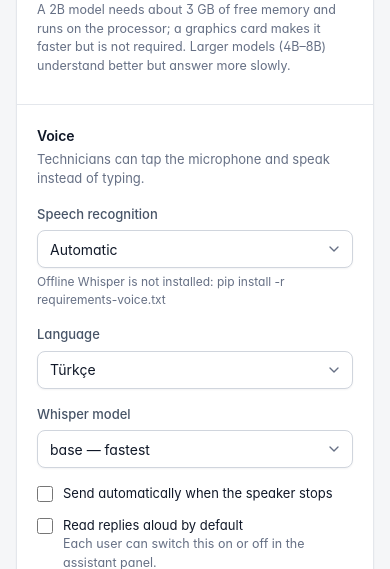
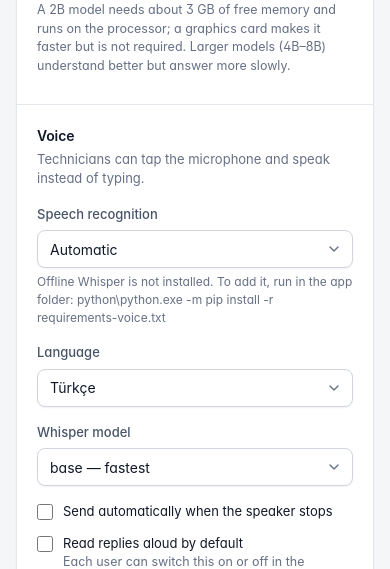
Before and after one commit to Goelcuek/ERP-Fatura, a Python web app: template app/templates/settings/assistant.html in a window 390 px wide. Shown: the part 1867-2436 px from the top of the page. Run offline with Jinja, Linux system fonts and the light colour scheme; the template is opened without the code that fills it, so the values that code supplies are empty.

Commit message:
Assistant: no microphone button when voice is off; bundle-friendly Whisper hint
- With Settings → Assistant → Speech recognition set to Off, the microphone
  button is no longer shown (it only produced an error); the panel script
  copes with the button being absent.
- The "Whisper not installed" hint now gives the command that works in the
  Windows package (python\python.exe -m pip install -r requirements-voice.txt).

Voice stays on "Automatic" by default: Whisper when installed, otherwise the
browser's speech recognition.

Co-Authored-By: Claude Opus 5.5 <noreply@anthropic.com>
Claude-Session: https://claude.ai/code/session_01LQg1N9SZWYC6veY7Nsx2wc

```diff
--- a/app/static/js/assistant.js
+++ b/app/static/js/assistant.js
@@ -186,7 +186,7 @@
   const SR = window.SpeechRecognition || window.webkitSpeechRecognition;
   let recognizer = null, recorder = null, chunks = [], stopTimer = null;
 
-  function micState(on) { micBtn.classList.toggle("is-on", on); root.classList.toggle("is-listening", on); }
+  function micState(on) { micBtn?.classList.toggle("is-on", on); root.classList.toggle("is-listening", on); }
 
   function startBrowser() {
     if (!SR) { setStatus(T.no_mic); return; }
@@ -248,7 +248,7 @@
     setStatus(T.listening);
   }
 
-  micBtn.addEventListener("click", async () => {
+  micBtn?.addEventListener("click", async () => {
     await load();
     if (!window.isSecureContext) { setStatus(T.need_https); return; }
     if (recognizer) { recognizer.stop(); return; }
--- a/app/templates/partials/assistant.html
+++ b/app/templates/partials/assistant.html
@@ -27,7 +27,7 @@
     </div>
     <div class="asst-pending" data-asst-pending></div>
     <form class="asst-input" data-asst-form>
-      <button type="button" class="asst-mic" data-asst-mic title="{{ _('Hold to talk') }}" aria-label="{{ _('Speak') }}">{{ icon('mic') }}</button>
+      {% if voice_enabled %}<button type="button" class="asst-mic" data-asst-mic title="{{ _('Hold to talk') }}" aria-label="{{ _('Speak') }}">{{ icon('mic') }}</button>{% endif %}
       <textarea rows="1" data-asst-text placeholder="{{ _('Type a message…') }}" aria-label="{{ _('Message') }}"></textarea>
       <button class="asst-send" aria-label="{{ _('Send') }}">{{ icon('send') }}</button>
     </form>
--- a/app/templates/settings/assistant.html
+++ b/app/templates/settings/assistant.html
@@ -64,7 +64,7 @@
             {% for k, label in [('auto', _('Automatic')), ('local', _('On this computer (Whisper, offline)')), ('browser', _('Browser (Chrome/Edge, needs internet)')), ('off', _('Off'))] %}
             <option value="{{ k }}" {{ 'selected' if v.engine == k }}>{{ label }}</option>{% endfor %}
           </select>
-          <div class="hint">{% if whisper %}<span class="pos">{{ _('Offline Whisper is installed.') }}</span>{% else %}{{ _('Offline Whisper is not installed: pip install -r requirements-voice.txt') }}{% endif %}</div></div>
+          <div class="hint">{% if whisper %}<span class="pos">{{ _('Offline Whisper is installed.') }}</span>{% else %}{{ _('Offline Whisper is not installed. To add it, run in the app folder: python\\python.exe -m pip install -r requirements-voice.txt') }}{% endif %}</div></div>
         <div class="field"><label>{{ _('Language') }}</label>
           <select name="voice_lang">{% for k, label in [('tr-TR', 'Türkçe'), ('en-US', 'English')] %}<option value="{{ k }}" {{ 'selected' if v.lang == k }}>{{ label }}</option>{% endfor %}</select></div>
         <div class="field"><label>{{ _('Whisper model') }}</label>
--- a/app/translations_tr.py
+++ b/app/translations_tr.py
@@ -973,7 +973,7 @@ TR = {
     'On this computer (Whisper, offline)': 'Bu bilgisayarda (Whisper, internetsiz)',
     'Browser (Chrome/Edge, needs internet)': 'Tarayıcı (Chrome/Edge, internet gerekir)',
     'Offline Whisper is installed.': 'İnternetsiz Whisper kurulu.',
-    'Offline Whisper is not installed: pip install -r requirements-voice.txt': 'İnternetsiz Whisper kurulu değil: pip install -r requirements-voice.txt',
+    'Offline Whisper is not installed. To add it, run in the app folder: python\\python.exe -m pip install -r requirements-voice.txt': 'İnternetsiz Whisper kurulu değil. Eklemek için uygulama klasöründe şunu çalıştırın: python\\python.exe -m pip install -r requirements-voice.txt',
     'Whisper model': 'Whisper modeli',
     'base — fastest': 'base — en hızlı',
     'small — recommended': 'small — önerilen',
--- a/app/web.py
+++ b/app/web.py
@@ -245,7 +245,8 @@ def init_web(app):
         return {"company_name": name, "brand_name": short, "brand_initials": branding.initials(short),
                 "has_logo": bool(branding.logo_path()),
                 "assistant_enabled": bool(g.get("user")) and bool(Setting.get("assistant.enabled")),
-                "setup_pending": bool(g.get("user")) and g.user.is_admin and bool(Setting.get("setup.pending"))}
+                "setup_pending": bool(g.get("user")) and g.user.is_admin and bool(Setting.get("setup.pending")),
+                "voice_enabled": Setting.get("voice.engine") != "off"}
 
     @app.after_request
     def security_headers(resp):
```
Also changed, not shown: tests/test_assistant.py (+8 -0 lines).
